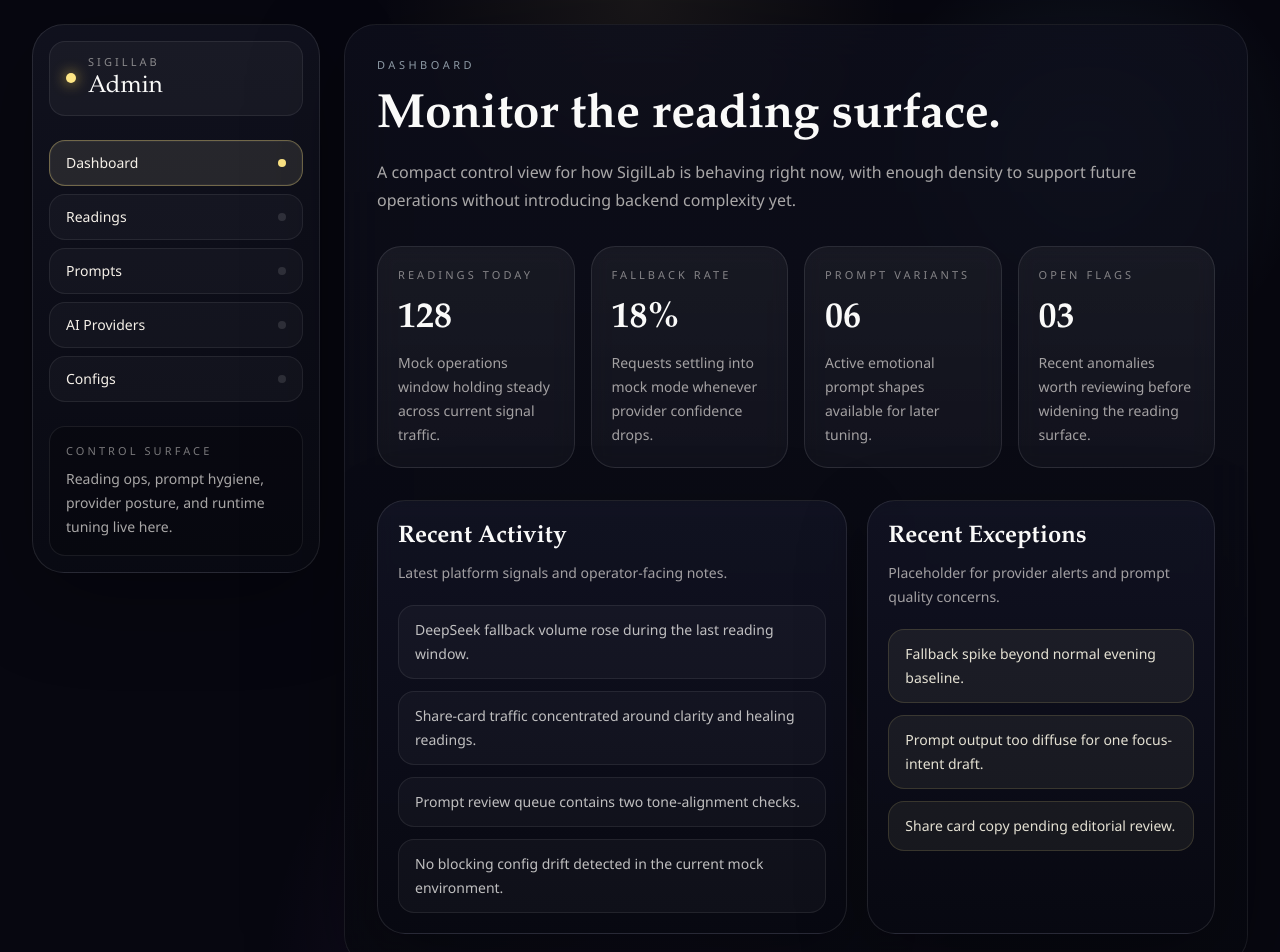
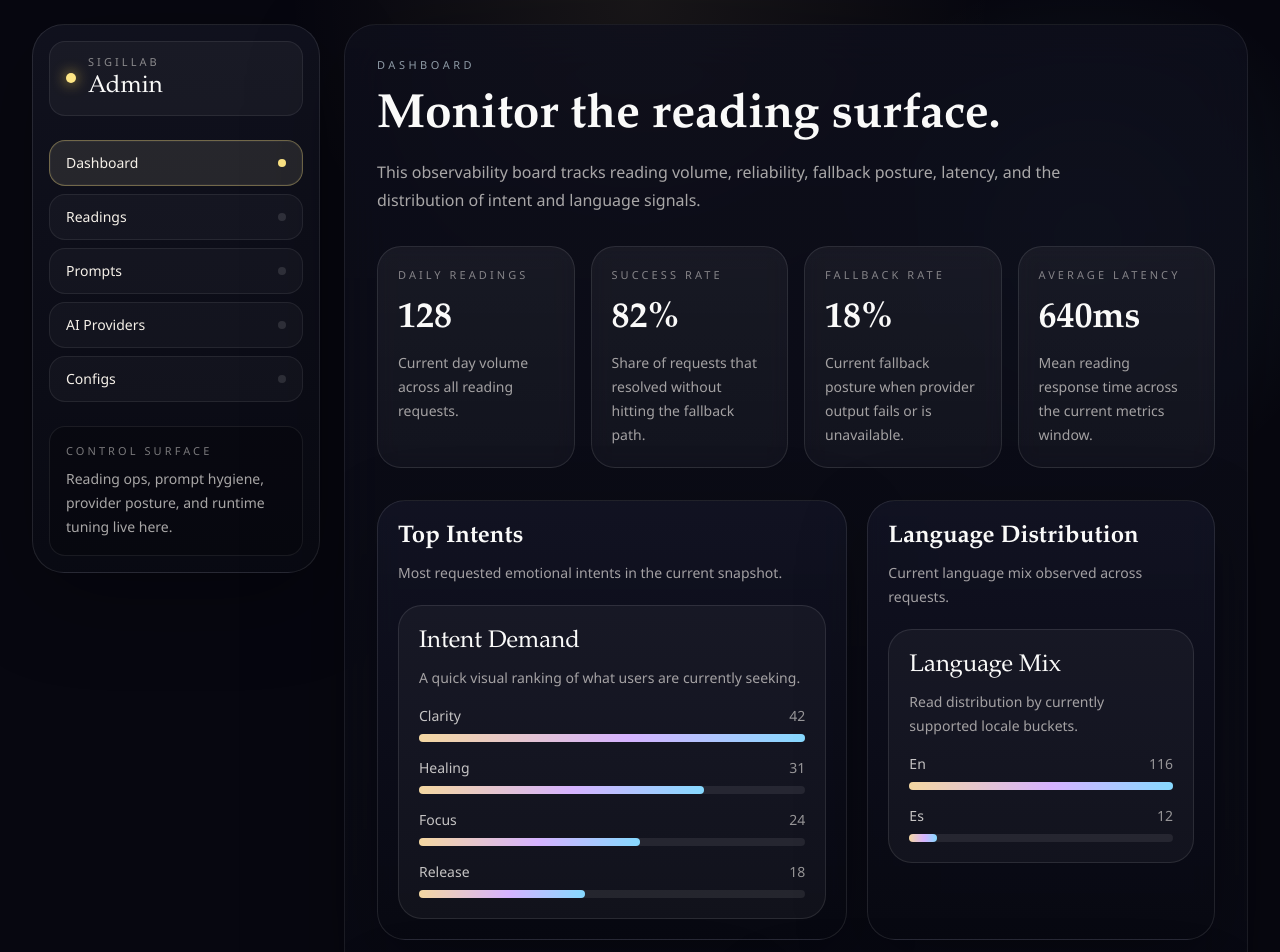
Before and after one commit to swansonzane-zane/SigilLab-V1, a Next.js app: page /admin/dashboard in a window 1280 px wide. Shown: the top 952 px of the page. Built offline with nearby package versions, Linux system fonts and the light colour scheme.

Commit message:
phase8 build configs and dashboard metrics

```diff
--- a/app/admin/configs/page.tsx
+++ b/app/admin/configs/page.tsx
@@ -1,41 +1,113 @@
 import { AdminPageHeader } from "@/components/admin/admin-page-header";
 import { AdminSectionCard } from "@/components/admin/admin-section-card";
-
-const configRows = [
-  ["Reading language default", "en", "Active"],
-  ["DeepSeek model default", "deepseek-chat", "Observed"],
-  ["Share CTA target", "/", "Active"],
-  ["Fallback date seed", "1992-03-14", "Active"],
-] as const;
+import { getAppConfig } from "@/services/configs-service";
 
 export default function AdminConfigsPage() {
+  const config = getAppConfig();
+
   return (
     <div className="space-y-8">
       <AdminPageHeader
         eyebrow="Configs"
         title="Keep operational defaults visible."
-        description="A placeholder configuration surface for core knobs, safe defaults, and future environment visibility."
+        description="This configuration center exposes the current app defaults in a structured, read-only format so future editing can slot into a stable interface."
       />
 
+      <div className="grid gap-5 xl:grid-cols-[1.05fr_0.95fr]">
         <AdminSectionCard
-        title="Runtime Defaults"
-        description="Read-only placeholders representing the knobs the app already leans on."
+          title="Config Surface"
+          description="Core application switches and defaults represented as future-ready control rows."
         >
           <div className="space-y-3">
-          {configRows.map(([key, value, state]) => (
+            {[
+              {
+                key: "defaultLanguage",
+                label: "Default Language",
+                value: config.defaultLanguage.toUpperCase(),
+                state: "Locale",
+              },
+              {
+                key: "enableShare",
+                label: "Enable Share",
+                value: config.enableShare ? "On" : "Off",
+                state: "Feature",
+              },
+              {
+                key: "enableFallback",
+                label: "Enable Fallback",
+                value: config.enableFallback ? "On" : "Off",
+                state: "Safety",
+              },
+              {
+                key: "enablePremiumPlaceholder",
+                label: "Enable Premium Placeholder",
+                value: config.enablePremiumPlaceholder ? "On" : "Off",
+                state: "Feature",
+              },
+              {
+                key: "maxJournalPrompts",
+                label: "Max Journal Prompts",
+                value: String(config.maxJournalPrompts),
+                state: "Limit",
+              },
+            ].map((item) => (
               <div
-              key={key}
-              className="grid gap-2 rounded-2xl border border-white/8 bg-white/[0.03] px-4 py-4 text-sm text-stone-200/82 sm:grid-cols-[1.2fr_1fr_auto]"
+                key={item.key}
+                className="grid gap-2 rounded-2xl border border-white/8 bg-white/[0.03] px-4 py-4 text-sm text-stone-200/82 sm:grid-cols-[1.2fr_0.8fr_auto]"
               >
-              <p>{key}</p>
-              <p className="text-stone-300/76">{value}</p>
-              <p className="rounded-full border border-white/10 bg-white/[0.04] px-3 py-1 text-[11px] tracking-[0.22em] text-stone-200/76 uppercase">
-                {state}
+                <div>
+                  <p className="text-[11px] tracking-[0.22em] text-stone-300/55 uppercase">
+                    {item.label}
+                  </p>
+                  <p className="mt-1 text-stone-100">{item.value}</p>
+                </div>
+                <div className="self-center text-stone-300/72">
+                  Read-only default
+                </div>
+                <p className="self-center rounded-full border border-white/10 bg-white/[0.04] px-3 py-1 text-[11px] tracking-[0.22em] text-stone-200/76 uppercase">
+                  {item.state}
+                </p>
+              </div>
+            ))}
+          </div>
+        </AdminSectionCard>
+
+        <AdminSectionCard
+          title="Edit Readiness"
+          description="A panelized view that hints at future edit controls without enabling writes yet."
+        >
+          <div className="grid gap-4 sm:grid-cols-2">
+            {[
+              {
+                title: "Language Default",
+                note: "Prepared for future locale switching and rollout logic.",
+              },
+              {
+                title: "Feature Switches",
+                note: "Share, fallback, and premium placeholders are separated into clean boolean controls.",
+              },
+              {
+                title: "Prompt Limits",
+                note: "Journal prompt count is isolated as a simple numeric knob.",
+              },
+              {
+                title: "Save Path",
+                note: "Write actions are intentionally disabled in this phase.",
+              },
+            ].map((card) => (
+              <div
+                key={card.title}
+                className="rounded-[1.5rem] border border-white/10 bg-black/14 p-4"
+              >
+                <p className="font-medium text-stone-100">{card.title}</p>
+                <p className="mt-2 text-sm leading-6 text-stone-300/74">
+                  {card.note}
                 </p>
               </div>
             ))}
           </div>
         </AdminSectionCard>
       </div>
+    </div>
   );
 }
--- a/app/admin/dashboard/page.tsx
+++ b/app/admin/dashboard/page.tsx
@@ -1,59 +1,84 @@
+import { AdminMeterList } from "@/components/admin/admin-meter-list";
 import { AdminPageHeader } from "@/components/admin/admin-page-header";
 import { AdminSectionCard } from "@/components/admin/admin-section-card";
 import { AdminStatCard } from "@/components/admin/admin-stat-card";
-
-const stats = [
-  {
-    label: "Readings Today",
-    value: "128",
-    note: "Mock operations window holding steady across current signal traffic.",
-  },
-  {
-    label: "Fallback Rate",
-    value: "18%",
-    note: "Requests settling into mock mode whenever provider confidence drops.",
-  },
-  {
-    label: "Prompt Variants",
-    value: "06",
-    note: "Active emotional prompt shapes available for later tuning.",
-  },
-  {
-    label: "Open Flags",
-    value: "03",
-    note: "Recent anomalies worth reviewing before widening the reading surface.",
-  },
-] as const;
-
-const activity = [
-  "DeepSeek fallback volume rose during the last reading window.",
-  "Share-card traffic concentrated around clarity and healing readings.",
-  "Prompt review queue contains two tone-alignment checks.",
-  "No blocking config drift detected in the current mock environment.",
-] as const;
+import { getMetricsSnapshot } from "@/services/metrics-service";
 
 export default function AdminDashboardPage() {
+  const metrics = getMetricsSnapshot();
+
   return (
     <div className="space-y-8">
       <AdminPageHeader
         eyebrow="Dashboard"
         title="Monitor the reading surface."
-        description="A compact control view for how SigilLab is behaving right now, with enough density to support future operations without introducing backend complexity yet."
+        description="This observability board tracks reading volume, reliability, fallback posture, latency, and the distribution of intent and language signals."
       />
 
       <section className="grid gap-4 sm:grid-cols-2 xl:grid-cols-4">
-        {stats.map((stat) => (
-          <AdminStatCard key={stat.label} {...stat} />
-        ))}
+        <AdminStatCard
+          label="Daily Readings"
+          value={String(metrics.dailyReadings)}
+          note="Current day volume across all reading requests."
+        />
+        <AdminStatCard
+          label="Success Rate"
+          value={`${metrics.successRate}%`}
+          note="Share of requests that resolved without hitting the fallback path."
+        />
+        <AdminStatCard
+          label="Fallback Rate"
+          value={`${metrics.fallbackRate}%`}
+          note="Current fallback posture when provider output fails or is unavailable."
+        />
+        <AdminStatCard
+          label="Average Latency"
+          value={`${metrics.averageLatencyMs}ms`}
+          note="Mean reading response time across the current metrics window."
+        />
       </section>
 
       <div className="grid gap-5 xl:grid-cols-[1.15fr_0.85fr]">
         <AdminSectionCard
-          title="Recent Activity"
-          description="Latest platform signals and operator-facing notes."
+          title="Top Intents"
+          description="Most requested emotional intents in the current snapshot."
+        >
+          <AdminMeterList
+            title="Intent Demand"
+            description="A quick visual ranking of what users are currently seeking."
+            items={metrics.topIntents.map((item) => ({
+              label: item.intent,
+              value: item.count,
+            }))}
+          />
+        </AdminSectionCard>
+
+        <AdminSectionCard
+          title="Language Distribution"
+          description="Current language mix observed across requests."
+        >
+          <AdminMeterList
+            title="Language Mix"
+            description="Read distribution by currently supported locale buckets."
+            items={metrics.languageDistribution.map((item) => ({
+              label: item.language,
+              value: item.count,
+            }))}
+          />
+        </AdminSectionCard>
+      </div>
+
+      <div className="grid gap-5 xl:grid-cols-[0.9fr_1.1fr]">
+        <AdminSectionCard
+          title="Performance Snapshot"
+          description="A compact readout of how the reading pipeline is behaving."
         >
           <div className="space-y-3">
-            {activity.map((item) => (
+            {[
+              `Success posture is holding at ${metrics.successRate}% across the latest metrics window.`,
+              `Fallback behavior currently accounts for ${metrics.fallbackRate}% of readings.`,
+              `Average latency is ${metrics.averageLatencyMs}ms, keeping the ritual flow responsive.`,
+            ].map((item) => (
               <div
                 key={item}
                 className="rounded-2xl border border-white/8 bg-white/[0.03] px-4 py-3 text-sm leading-6 text-stone-200/82"
@@ -65,18 +90,19 @@ export default function AdminDashboardPage() {
         </AdminSectionCard>
 
         <AdminSectionCard
-          title="Recent Exceptions"
-          description="Placeholder for provider alerts and prompt quality concerns."
+          title="Operational Notes"
+          description="Mock board annotations that help the page feel like an actual control surface."
         >
-          <div className="space-y-3">
+          <div className="grid gap-3 sm:grid-cols-2">
             {[
-              "Fallback spike beyond normal evening baseline.",
-              "Prompt output too diffuse for one focus-intent draft.",
-              "Share card copy pending editorial review.",
+              "Clarity remains the leading intent, so prompt sharpness should stay under review.",
+              "Spanish exists as a config target but remains a smaller traffic band.",
+              "Fallback remains enabled to protect the front-end result flow.",
+              "Share remains active, aligning with the current product propagation push.",
             ].map((item) => (
               <div
                 key={item}
-                className="rounded-2xl border border-amber-200/14 bg-amber-100/6 px-4 py-3 text-sm leading-6 text-amber-50/88"
+                className="rounded-2xl border border-white/8 bg-black/14 px-4 py-4 text-sm leading-6 text-stone-300/78"
               >
                 {item}
               </div>
--- /dev/null
+++ b/components/admin/admin-meter-list.tsx
@@ -0,0 +1,45 @@
+type MeterListItem = {
+  label: string;
+  value: number;
+};
+
+type AdminMeterListProps = {
+  title: string;
+  description: string;
+  items: MeterListItem[];
+};
+
+export function AdminMeterList({
+  title,
+  description,
+  items,
+}: AdminMeterListProps) {
+  const maxValue = Math.max(...items.map((item) => item.value), 1);
+
+  return (
+    <div className="space-y-4 rounded-[1.5rem] border border-white/10 bg-white/[0.04] p-5">
+      <div>
+        <h3 className="font-heading text-2xl text-stone-50">{title}</h3>
+        <p className="mt-2 text-sm leading-6 text-stone-300/74">
+          {description}
+        </p>
+      </div>
+      <div className="space-y-4">
+        {items.map((item) => (
+          <div key={item.label} className="space-y-2">
+            <div className="flex items-center justify-between gap-3 text-sm">
+              <span className="text-stone-200/84 capitalize">{item.label}</span>
+              <span className="text-stone-300/68">{item.value}</span>
+            </div>
+            <div className="h-2 rounded-full bg-white/8">
+              <div
+                className="h-full rounded-full bg-[linear-gradient(90deg,#f4d7a1,#d6b3ff_54%,#86d9ff)]"
+                style={{ width: `${(item.value / maxValue) * 100}%` }}
+              />
+            </div>
+          </div>
+        ))}
+      </div>
+    </div>
+  );
+}
--- /dev/null
+++ b/services/configs-service.ts
@@ -0,0 +1,13 @@
+import type { AppConfig } from "@/types/admin";
+
+const appConfig: AppConfig = {
+  defaultLanguage: "en",
+  enableShare: true,
+  enableFallback: true,
+  enablePremiumPlaceholder: true,
+  maxJournalPrompts: 3,
+};
+
+export function getAppConfig(): AppConfig {
+  return appConfig;
+}
--- /dev/null
+++ b/services/metrics-service.ts
@@ -0,0 +1,22 @@
+import type { MetricsSnapshot } from "@/types/admin";
+
+const metricsSnapshot: MetricsSnapshot = {
+  dailyReadings: 128,
+  successRate: 82,
+  fallbackRate: 18,
+  averageLatencyMs: 640,
+  topIntents: [
+    { intent: "clarity", count: 42 },
+    { intent: "healing", count: 31 },
+    { intent: "focus", count: 24 },
+    { intent: "release", count: 18 },
+  ],
+  languageDistribution: [
+    { language: "en", count: 116 },
+    { language: "es", count: 12 },
+  ],
+};
+
+export function getMetricsSnapshot(): MetricsSnapshot {
+  return metricsSnapshot;
+}
--- a/types/admin.ts
+++ b/types/admin.ts
@@ -34,3 +34,26 @@ export type AIProviderConfig = {
   enabled: boolean;
   apiKeyMasked: string;
 };
+
+export type AppConfig = {
+  defaultLanguage: "en" | "es";
+  enableShare: boolean;
+  enableFallback: boolean;
+  enablePremiumPlaceholder: boolean;
+  maxJournalPrompts: number;
+};
+
+export type MetricsSnapshot = {
+  dailyReadings: number;
+  successRate: number;
+  fallbackRate: number;
+  averageLatencyMs: number;
+  topIntents: Array<{
+    intent: string;
+    count: number;
+  }>;
+  languageDistribution: Array<{
+    language: string;
+    count: number;
+  }>;
+};
```
Lines whose indentation alone changed are shown as unchanged.
